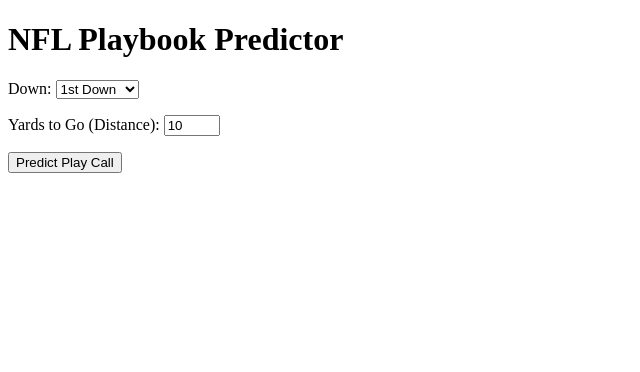
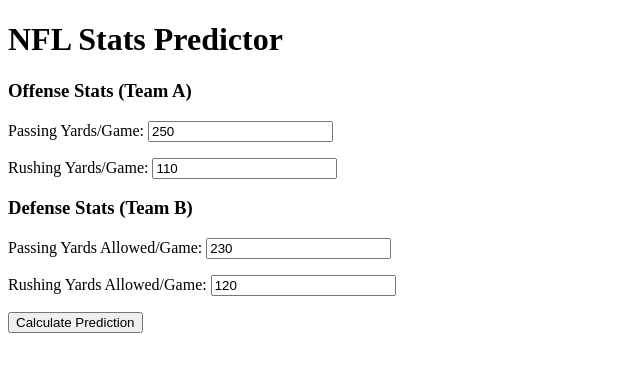
Before and after one commit to YMT-py/nfl-app, a Flask app: page / in a window 1280 px wide. Shown: the top 372 px of the page, without its empty margins (0-640 px from the left). Run offline with Flask 3, Linux system fonts and the light colour scheme.

Commit message:
Rollback layout changes

```diff
--- a/templates/index.html
+++ b/templates/index.html
@@ -3,35 +3,45 @@
 <head>
     <meta charset="UTF-8">
     <meta name="viewport" content="width=device-width, initial-scale=1.0">
-    <title>NFL Playbook Strategy Predictor</title>
+    <title>NFL Stats Predictor</title>
 </head>
 <body>
 
-    <h1>NFL Playbook Predictor</h1>
+    <h1>NFL Stats Predictor</h1>
 
-    <form action="/predict" method="POST">
+    <form action="/" method="POST">
+        <h3>Offense Stats (Team A)</h3>
         <p>
-            <label for="down">Down:</label>
-            <select name="down" id="down">
-                <option value="1">1st Down</option>
-                <option value="2">2nd Down</option>
-                <option value="3">3rd Down</option>
-                <option value="4">4th Down</option>
-            </select>
+            <label for="off_pass">Passing Yards/Game:</label>
+            <input type="number" name="off_pass" id="off_pass" step="0.1" value="250" required>
+        </p>
+        <p>
+            <label for="off_run">Rushing Yards/Game:</label>
+            <input type="number" name="off_run" id="off_run" step="0.1" value="110" required>
         </p>
 
+        <h3>Defense Stats (Team B)</h3>
         <p>
-            <label for="distance">Yards to Go (Distance):</label>
-            <input type="number" name="distance" id="distance" min="1" max="99" value="10" required>
+            <label for="def_pass_allowed">Passing Yards Allowed/Game:</label>
+            <input type="number" name="def_pass_allowed" id="def_pass_allowed" step="0.1" value="230" required>
+        </p>
+        <p>
+            <label for="def_run_allowed">Rushing Yards Allowed/Game:</label>
+            <input type="number" name="def_run_allowed" id="def_run_allowed" step="0.1" value="120" required>
         </p>
 
-        <button type="submit">Predict Play Call</button>
+        <button type="submit">Calculate Prediction</button>
     </form>
 
-    {% if prediction %}
-    <h2>Recommended Play:</h2>
+    {% if error %}
+    <p style="color: red;">{{ error }}</p>
+    {% endif %}
+
+    {% if result %}
+    <h2>Optimal Play Ratio:</h2>
     <p style="font-size: 20px; font-weight: bold;">
-        {{ prediction }}
+        PASS: {{ result.pass }}%<br>
+        RUN: {{ result.run }}%
     </p>
     {% endif %}
 
```
